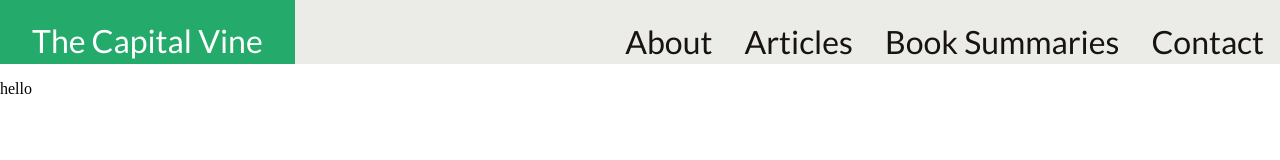
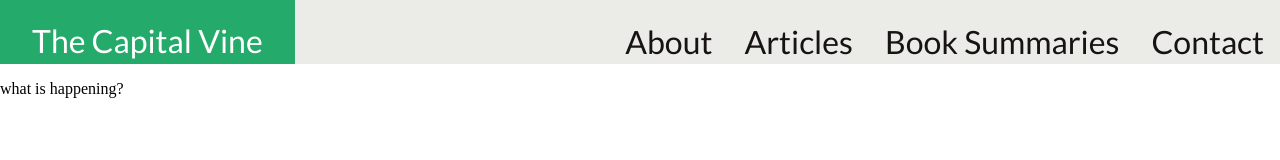
Before and after one commit to dakshvashist/the-capital-vine, a plain HTML site: page index.html in a window 1280 px wide. Drawn offline with Linux system fonts and the light colour scheme; files whose address does not match are found by name.

Commit message:
updating from laptop

```diff
--- a/index.html
+++ b/index.html
@@ -84,6 +84,6 @@
     <!-- Custom Javascript file-->
     <script src="./js/main.js"> </script>
 
-    <p> hello </p>
+    <p> what is happening? </p>
 </body>
 </html>
```
